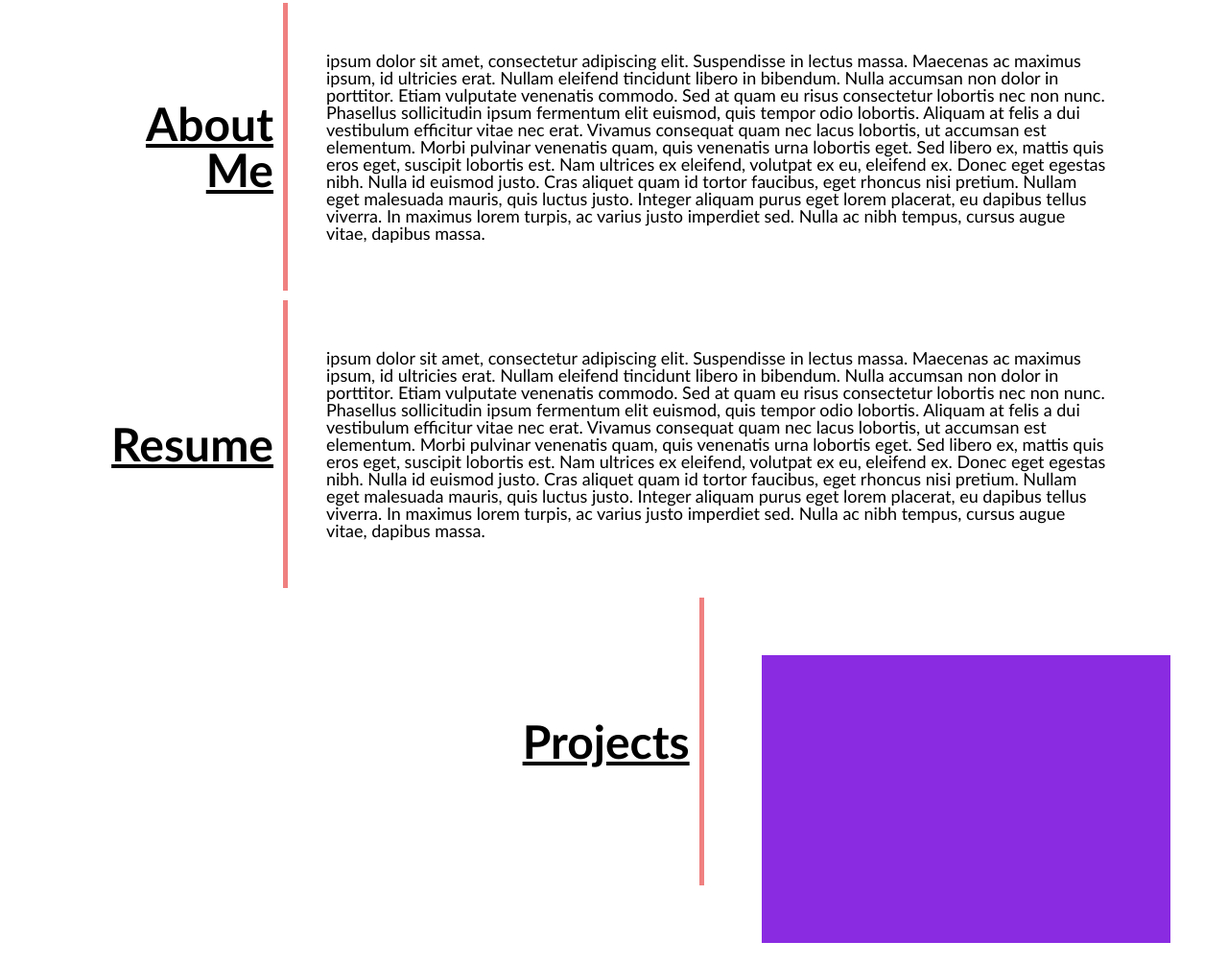
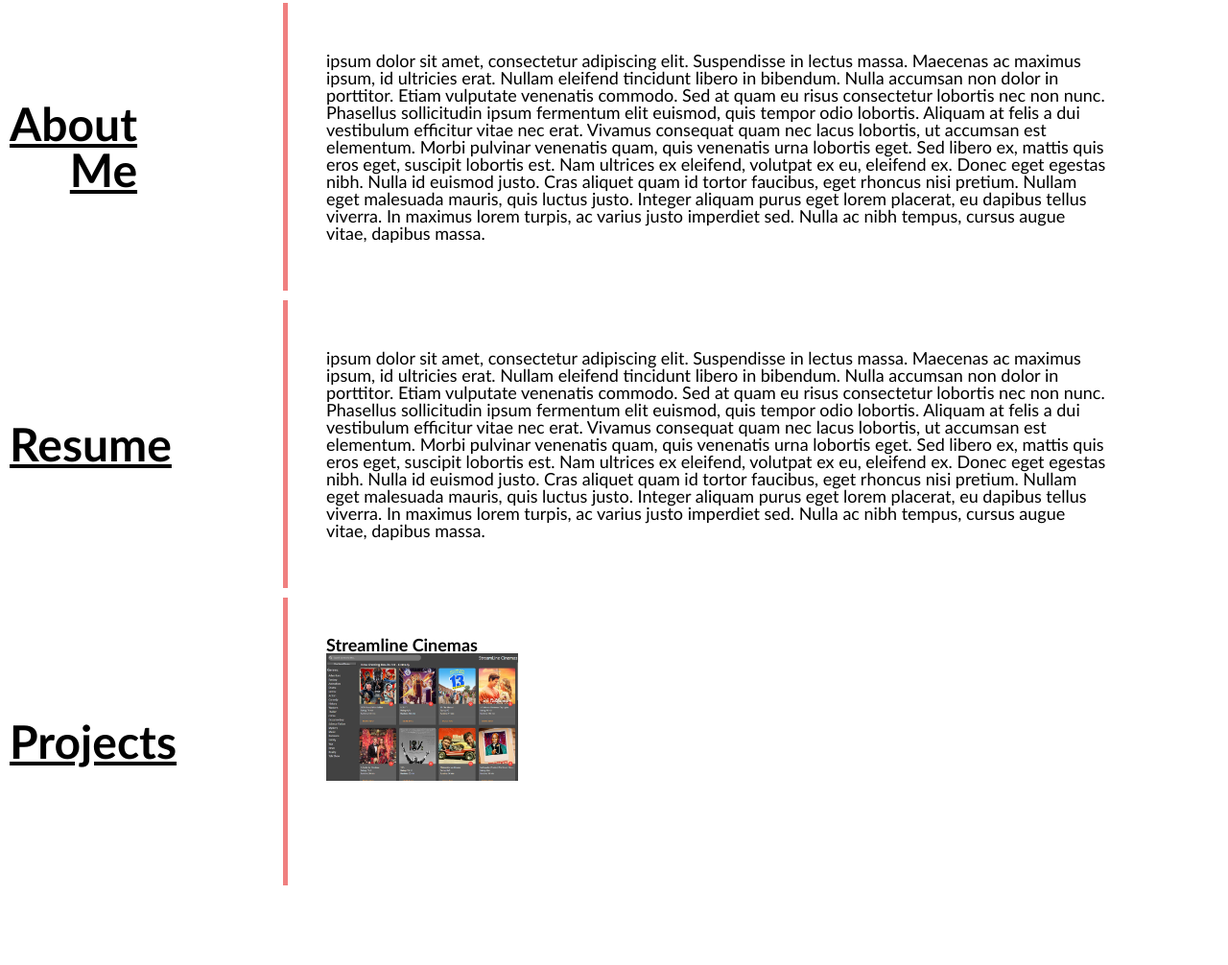
Before and after one commit to jbrowning824/Week-2-Challenge-Portfolio, a plain HTML site: page index.html in a window 1280 px wide. Shown: the part 416-1422 px from the top of the page at 96% size. Drawn offline with Linux system fonts and the light colour scheme.

Commit message:
added group project

```diff
--- a/assets/styles/style.css
+++ b/assets/styles/style.css
@@ -21,7 +21,10 @@ nav {
     color: black;
   }
 
-
+  .StreamLine-Cinemas img{
+    width: 200px;
+    aspect-ratio: 1.5 / 1;
+  }
 
   .hero{
     display: inline-block;
@@ -54,7 +57,7 @@ nav {
   article .aside{
     display: flex;
     flex-flow: row wrap;
-    justify-content: flex-end;
+    justify-content: flex-start;
     text-align: right;
     align-items: center;
     width: 300px;
@@ -87,7 +90,7 @@ nav {
     position: relative;
     display: flex;
     flex-flow: row wrap;
-    justify-content: flex-end;
+    justify-content: flex-start;
     background-color: aqua;
   }
   .project{
@@ -102,7 +105,7 @@ nav {
   height: 100%;
 }
 .projects div:nth-child(1){
-  width: 100%;
+  width: 300px;
   height: 300px;
 }
 .projects .aside{
--- a/index.html
+++ b/index.html
@@ -55,11 +55,15 @@ Sed libero ex, mattis quis eros eget, suscipit lobortis est. Nam ultrices ex ele
             <h1>Projects</h1>
           </div>
           <div class="content work">
+            <div class="StreamLine-Cinemas">
+              <h3>Streamline Cinemas</h3>
+              <a href="https://jbrowning824.github.io/Where-To-Streaming-App/">
+              <img src="./assets/images/streamlinecinemas.png" alt="Streamline Cinemas">
+            </a></div>
+            <!-- <div class="project"></div>
             <div class="project"></div>
             <div class="project"></div>
-            <div class="project"></div>
-            <div class="project"></div>
-            <div class="project"></div>
+            <div class="project"></div> -->
           </div>
           <!-- my projects -->
         </article>
```
Also changed, not shown: assets/images/streamlinecinemas.png (added).
